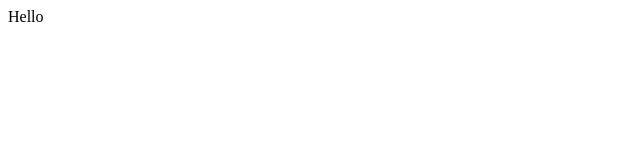
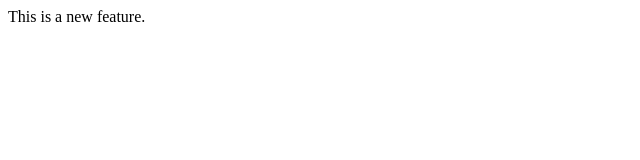
Before and after one commit to roshan-bhusal/demo, a plain HTML site: page localrepo/index.html in a window 1280 px wide. Shown: the whole page, without its empty margins (0-640 px from the left). Drawn offline with Linux system fonts and the light colour scheme.

Commit message:
Added new feature

```diff
--- a/localrepo/index.html
+++ b/localrepo/index.html
@@ -6,6 +6,7 @@
     <title>Document</title>
 </head>
 <body>
-    Hello
+    This is a new feature.
+
 </body>
 </html>
```
